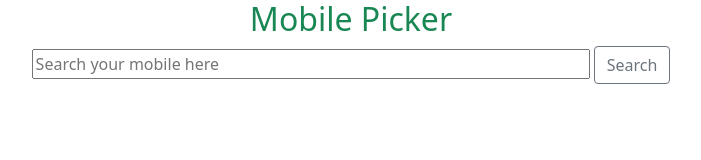
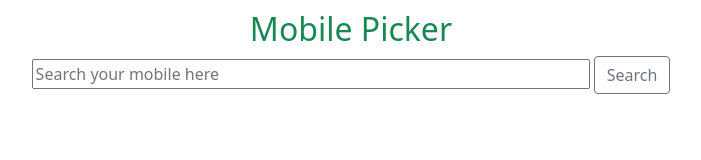
Before and after one commit to Niamul-Hasan/Phone-hunter, a plain HTML site: page index.html in a window 1280 px wide. Shown: the whole page, without its empty margins (289-990 px from the left). Drawn offline with nearby package versions, Linux system fonts and the light colour scheme.

Commit message:
comments are partly added

```diff
--- a/css/style.css
+++ b/css/style.css
@@ -1,3 +1,6 @@
+.container{
+    padding-top: 10px;
+}
 .noResult-message{
     display: none;
     color:darkred;
--- a/js/api.js
+++ b/js/api.js
@@ -58,6 +58,7 @@ const loadDetailsFromApi = (details) => {
     document.getElementById('display-details').style.display = 'block';
     const div = document.createElement('div');
     div.innerHTML = `<div class="">
+    <h2>Mobile Details</h2>
     <img src="${details.image}" class="card-img-top w-25 mx-auto pt-4" alt="...">
     <div class="card-body">
       <h3 class="card-title">${details.name}</h3>
```
